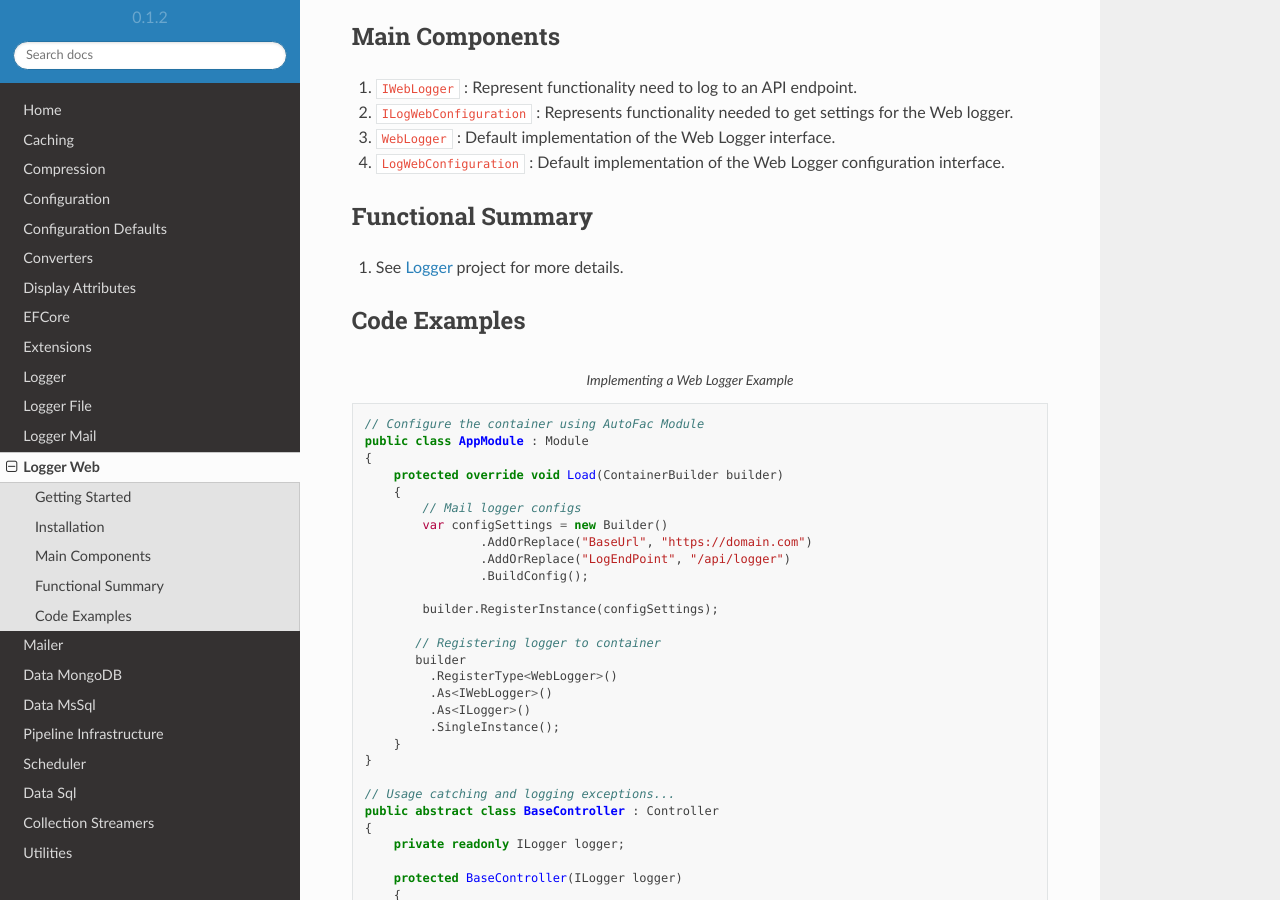
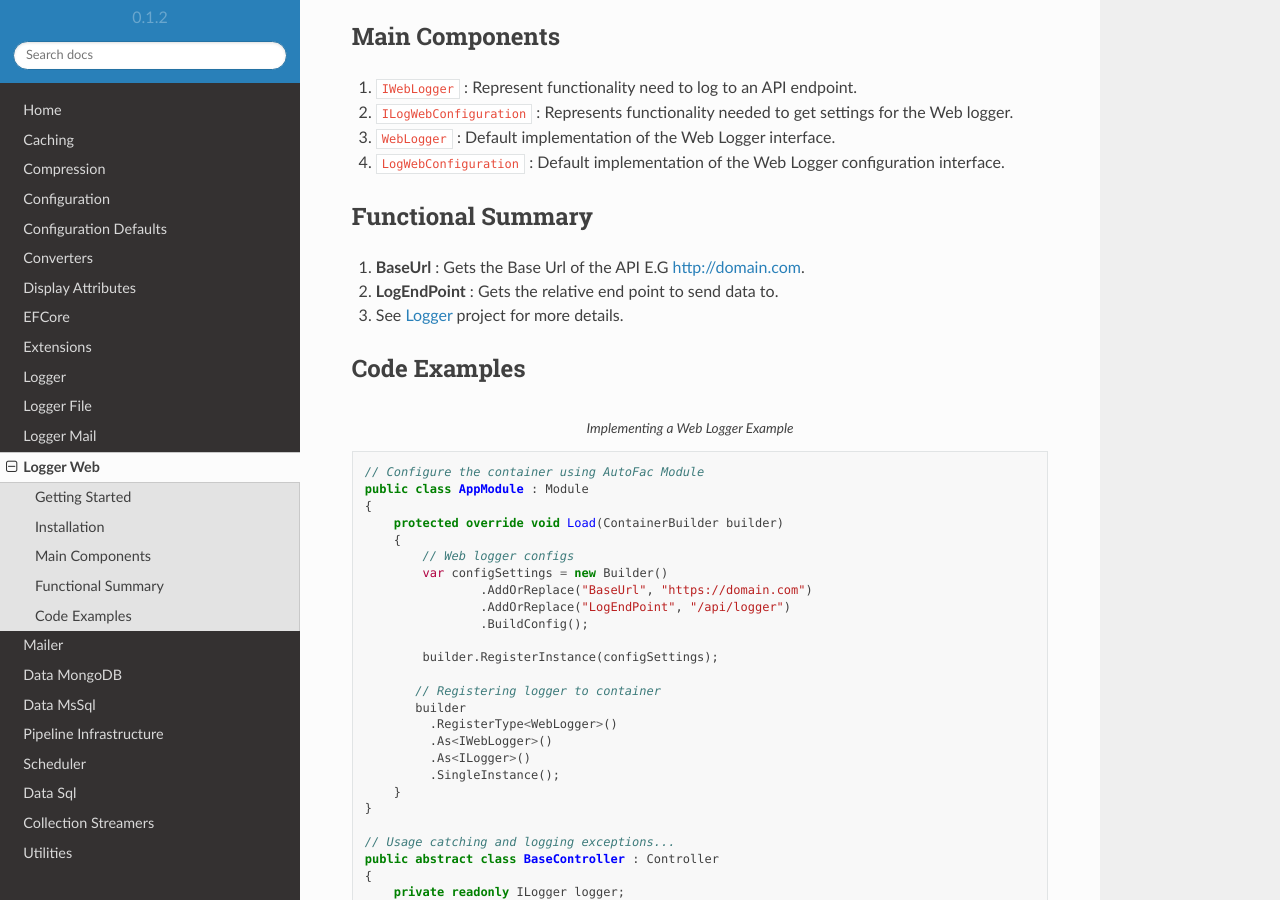
Before and after one commit to BjornWilliams/DocsVersaTul, a Sphinx documentation site: the page built from docs/source/logger-web.rst, in a window 1280 px wide and 900 px high, scrolled down 463 px. Built offline with Sphinx 7.4.7 and the Read the Docs theme 2.0.0, drawn with Linux system fonts in a browser that asks for light colours.

Commit message:
Update logger-web.rst
fixing documentation

```diff
--- a/docs/source/logger-web.rst
+++ b/docs/source/logger-web.rst
@@ -24,7 +24,9 @@ Main Components
 
 Functional Summary
 ------------------
-1. See :doc:`/logger` project for more details.
+1. **BaseUrl** : Gets the Base Url of the API E.G http://domain.com.
+2. **LogEndPoint** : Gets the relative end point to send data to.
+3. See :doc:`/logger` project for more details.
 
 
 Code Examples
@@ -37,7 +39,7 @@ Code Examples
     {
         protected override void Load(ContainerBuilder builder)
         {
-            // Mail logger configs
+            // Web logger configs
             var configSettings = new Builder()
                     .AddOrReplace("BaseUrl", "https://domain.com")
                     .AddOrReplace("LogEndPoint", "/api/logger")
```
